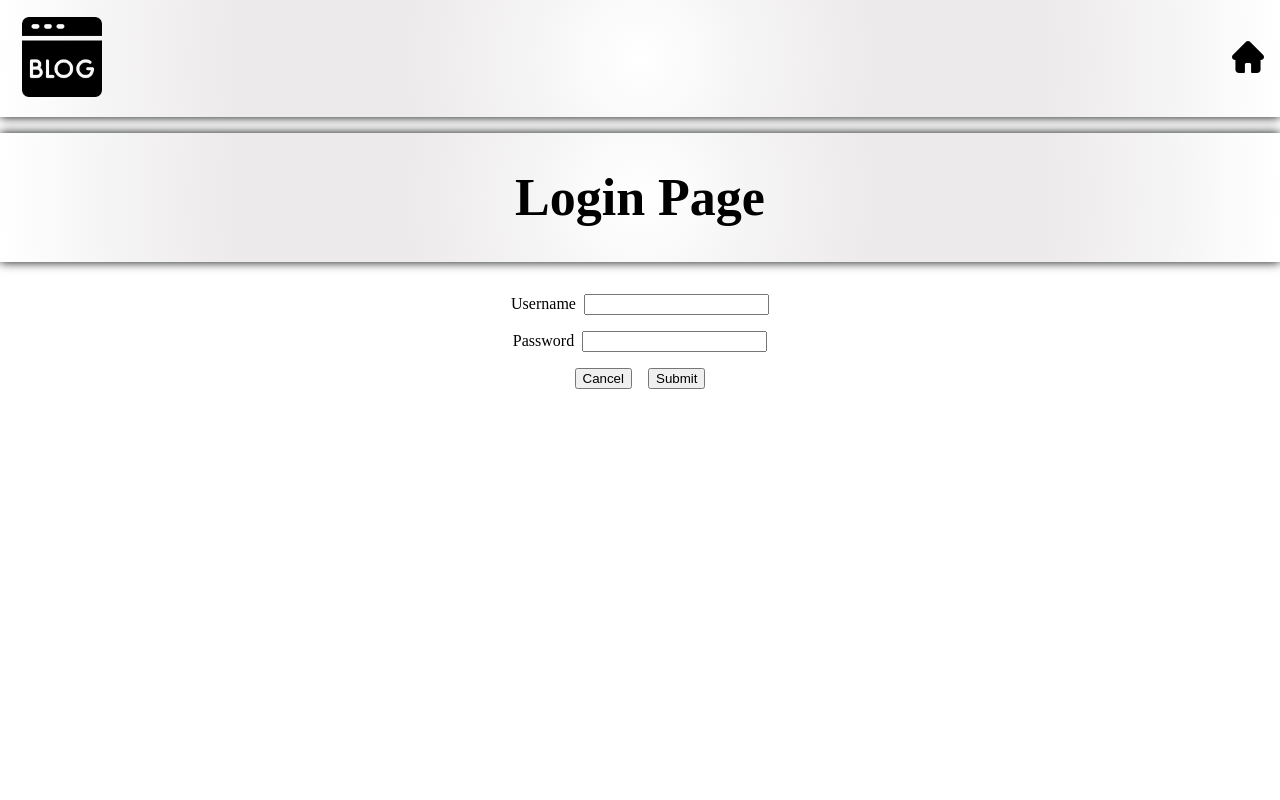
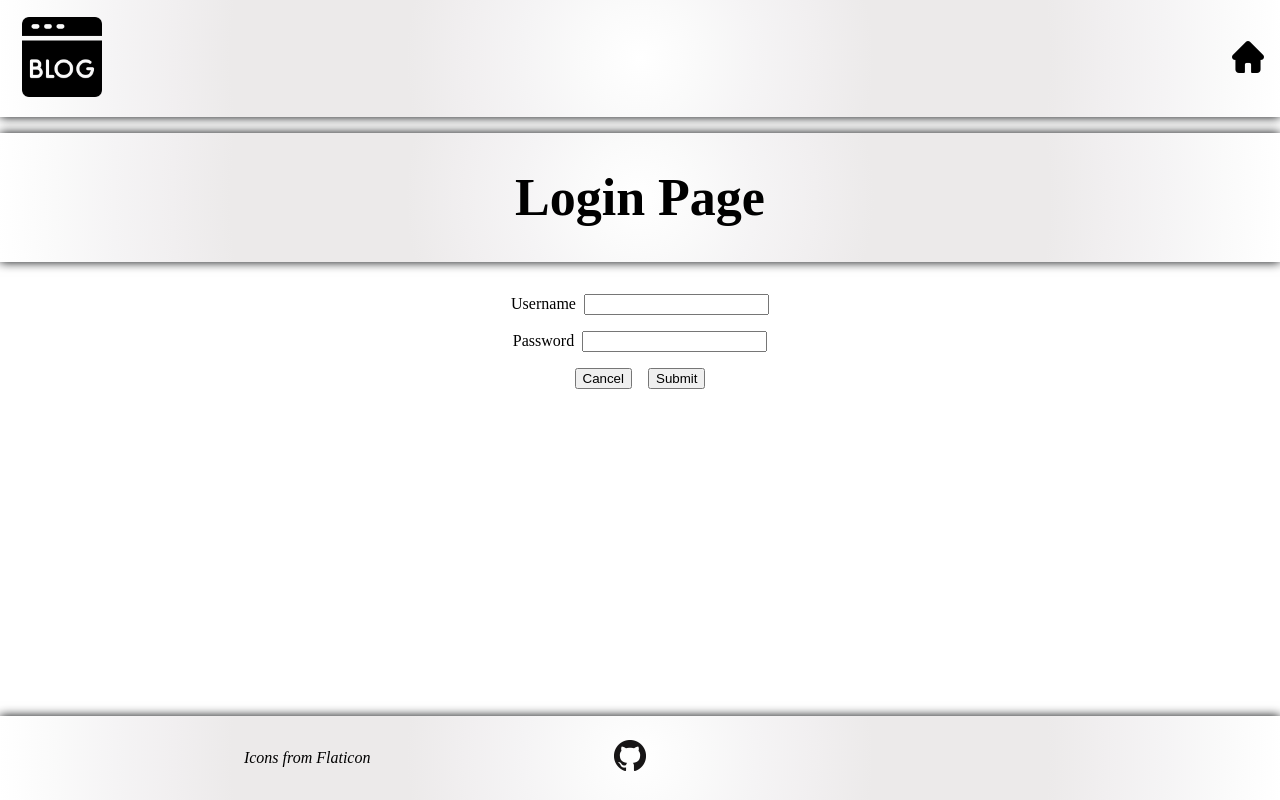
Before and after one commit to RShillgit/Blog-Api, a React (Create React App) app in the folder client/: page /login in a window 1280 px wide. Built offline with nearby package versions, Linux system fonts and the light colour scheme.

Commit message:
Basic footer styling

```diff
--- a/client/src/App.js
+++ b/client/src/App.js
@@ -106,7 +106,7 @@ function App(props) {
       <div className="non-navbar-container">
 
         <header>
-          <h1>Blog Your Life Away</h1>
+          <h1>Blog My Life Away</h1>
           <p>A blogging website used to read and write loads of indecipherable garbage</p>
         </header>
 
@@ -114,6 +114,7 @@ function App(props) {
           {allBlogs}
         </div>
       </div>
+      {props.footer}
     </div>
   );
 }
--- /dev/null
+++ b/client/src/components/footer.js
@@ -0,0 +1,20 @@
+import githubImg from '../images/github.png';
+
+const Footer = () => {
+
+    return (
+       <div className="footer">
+            <div className="credits-div">
+                <a href="https://www.flaticon.com/" target='_blank' rel='noreferrer'>Icons from Flaticon</a>
+            </div>
+
+            <div className="github-div">
+                <a href="https://github.com/RShillgit/Blog-Api" target='_blank' rel='noreferrer'>
+                    <img id='githubImg' src={githubImg} alt='Github'></img>
+                </a>
+            </div>
+       </div>
+    )
+
+}
+export default Footer;
--- a/client/src/components/individualPost.js
+++ b/client/src/components/individualPost.js
@@ -145,6 +145,7 @@ const IndividualPost = (props) => {
                     <button>Post Comment</button>
                 </form>
             </div>
+            {props.footer}
         </div>
     )
 }
--- a/client/src/components/login.js
+++ b/client/src/components/login.js
@@ -105,6 +105,7 @@ function Login(props) {
 
                 {message}
             </div>
+            {props.footer}
         </div>
     )
 }
--- a/client/src/components/pageNotFound.js
+++ b/client/src/components/pageNotFound.js
@@ -15,6 +15,7 @@ const PageNotFound = (props) => {
                     <h1>Route {route.pathname} Not Found</h1>
                 </header>
             </div>
+            {props.footer}
         </div>
     )
 }
--- a/client/src/components/post.js
+++ b/client/src/components/post.js
@@ -86,6 +86,7 @@ const Post = (props) => {
                     <button form="create-blog-form">Create</button>
                 </div>
            </div>
+           {props.footer}
         </div>
     )
 }
--- a/client/src/components/updatePost.js
+++ b/client/src/components/updatePost.js
@@ -87,6 +87,7 @@ const UpdatePost = (props) => {
                     <button form="update-post-form">Submit</button>
                 </div>
             </div>
+            {props.footer}
         </div>
     )
 }
--- a/client/src/routeSwitch.js
+++ b/client/src/routeSwitch.js
@@ -1,5 +1,6 @@
 import { BrowserRouter, Routes, Route } from "react-router-dom";
 import App from "./App";
+import Footer from "./components/footer";
 import IndividualPost from "./components/individualPost";
 import Login from "./components/login";
 import Navigation from "./components/navigation";
@@ -13,12 +14,12 @@ const RouteSwitch = () => {
   return (
     <BrowserRouter>
       <Routes>
-        <Route path="/" element={<App navbar={<Navigation />} />} />
-        <Route path="/login" element={<Login navbar={<Navigation />} />} />
-        <Route path="/posts" element={<Post navbar={<Navigation />} />} />
-        <Route path="/posts/:id" element={<IndividualPost navbar={<Navigation />} />} />
-        <Route path="/posts/:id/update" element={<UpdatePost navbar={<Navigation />} />} />
-        <Route path="*" element={<PageNotFound navbar={<Navigation />} />}/>
+        <Route path="/" element={<App navbar={<Navigation />} footer={<Footer/>}/>} />
+        <Route path="/login" element={<Login navbar={<Navigation />} footer={<Footer/>} />} />
+        <Route path="/posts" element={<Post navbar={<Navigation />} footer={<Footer/>} />} />
+        <Route path="/posts/:id" element={<IndividualPost navbar={<Navigation />} footer={<Footer/>} />} />
+        <Route path="/posts/:id/update" element={<UpdatePost navbar={<Navigation />} footer={<Footer/>} />} />
+        <Route path="*" element={<PageNotFound navbar={<Navigation />} footer={<Footer/>} />}/>
       </Routes>
     </BrowserRouter>
   );
--- a/client/src/styles/App.css
+++ b/client/src/styles/App.css
@@ -64,6 +64,7 @@ label {
 /* NON NAVBAR CONTAINER */
 .non-navbar-container {
   margin-top: 133px; /* 117px is the height of the navbar + 16px/1rem margin */
+  margin-bottom: 100px;
 }
 
 /* HEADER */
@@ -82,7 +83,7 @@ header {
 
 /* BLOG HOME PAGE */
 .home-content {
-  padding: 1rem;
+  padding: 1rem 1rem 0 1rem;
   display: grid;
   grid-template-columns: 1fr 1fr 1fr;
   grid-gap: 1rem;
@@ -194,3 +195,44 @@ header {
 .updatePost-page {
   display: none;
 }
+
+/* FOOTER */
+.footer {
+  position: fixed;
+  bottom: 0;
+  width: 100%;
+  display: flex;
+  align-items: center;
+  padding: 1.5rem 0 1.5rem 0;
+  box-shadow: 0px 0px 10px #050709;
+  background-image: radial-gradient(circle, #ffffff, #fafafa, #f5f4f5, #f1eff0, #eceaea, #eceaea, #eceaea, #eceaea, #f1eff0, #f5f4f5, #fafafa, #ffffff);
+}
+.footer .credits-div {
+  display: flex;
+  width: 48%;
+  justify-content: center;
+  font-style: italic;
+}
+.footer .credits-div a {
+  text-decoration: none;
+  color: black;
+}
+.footer .github-div {
+  display: flex;
+  width: 52%;
+  justify-content: flex-start;
+}
+.footer .github-div #githubImg:hover {
+  animation: rotate 0.4s linear;
+}
+@keyframes rotate{
+  0%{
+      transform: rotate(0deg);
+  }
+  50%{
+      transform: rotate(180deg);
+  }
+  100%{
+      transform: rotate(360deg);
+  }
+}
```
Also changed, not shown: client/src/images/github.png (added).
